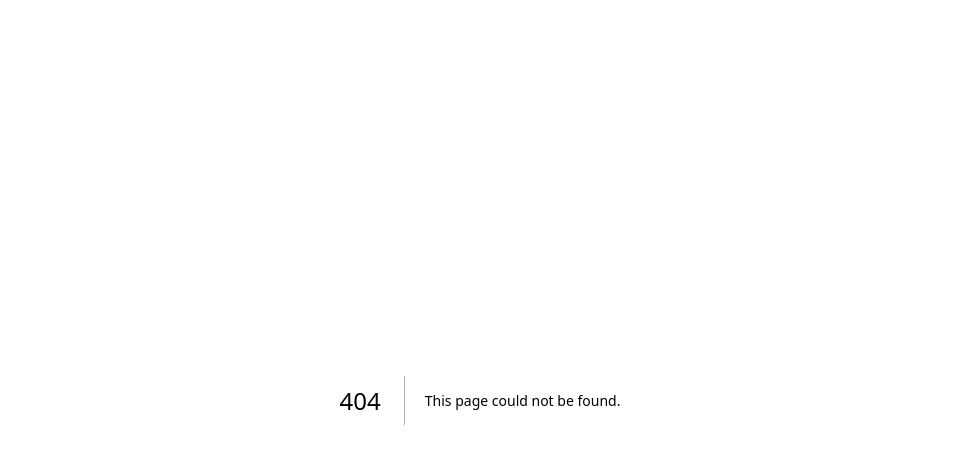
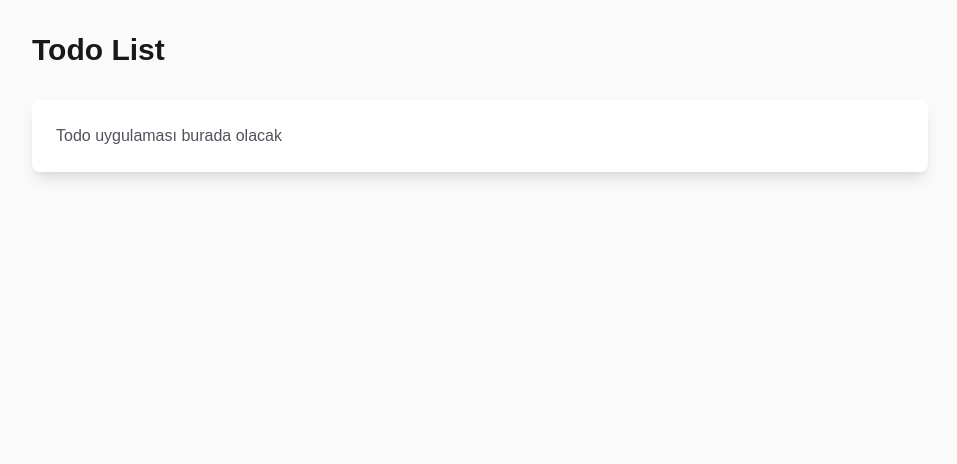
Before and after one commit to OnurArk/planora-ai, a Next.js app: page /todo in a window 1280 px wide. Before the commit this address had no page. Shown: the top 464 px of the page, without its empty margins (160-1117 px from the left). Built offline with nearby package versions, Linux system fonts and the light colour scheme.

Commit message:
feat: rename Home component to HomePage and add new TodoPage component with initial layout

```diff
--- a/src/app/page.tsx
+++ b/src/app/page.tsx
@@ -1,4 +1,4 @@
-export default function Home() {
+export default function HomePage() {
   return (
     <div className="flex min-h-screen items-center justify-center bg-zinc-50 font-sans dark:bg-black"></div>
   );
--- /dev/null
+++ b/src/app/todo/page.tsx
@@ -0,0 +1,17 @@
+export default function TodoPage() {
+  return (
+    <div className="min-h-screen bg-zinc-50 dark:bg-black p-8">
+      <div className="max-w-4xl mx-auto">
+        <h1 className="text-3xl font-bold text-zinc-900 dark:text-zinc-100 mb-8">
+          Todo List
+        </h1>
+
+        <div className="bg-white dark:bg-zinc-900 rounded-lg shadow-lg p-6">
+          <p className="text-zinc-600 dark:text-zinc-400">
+            Todo uygulaması burada olacak
+          </p>
+        </div>
+      </div>
+    </div>
+  );
+}
```
